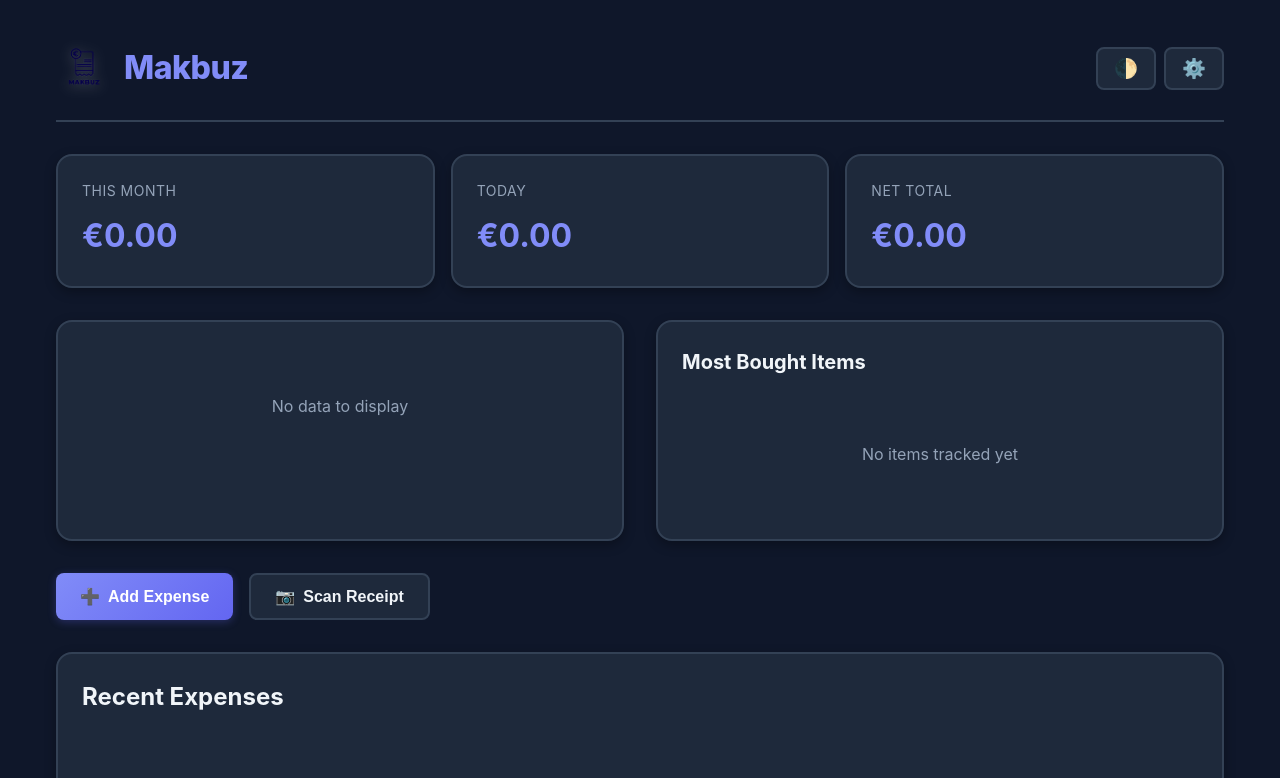
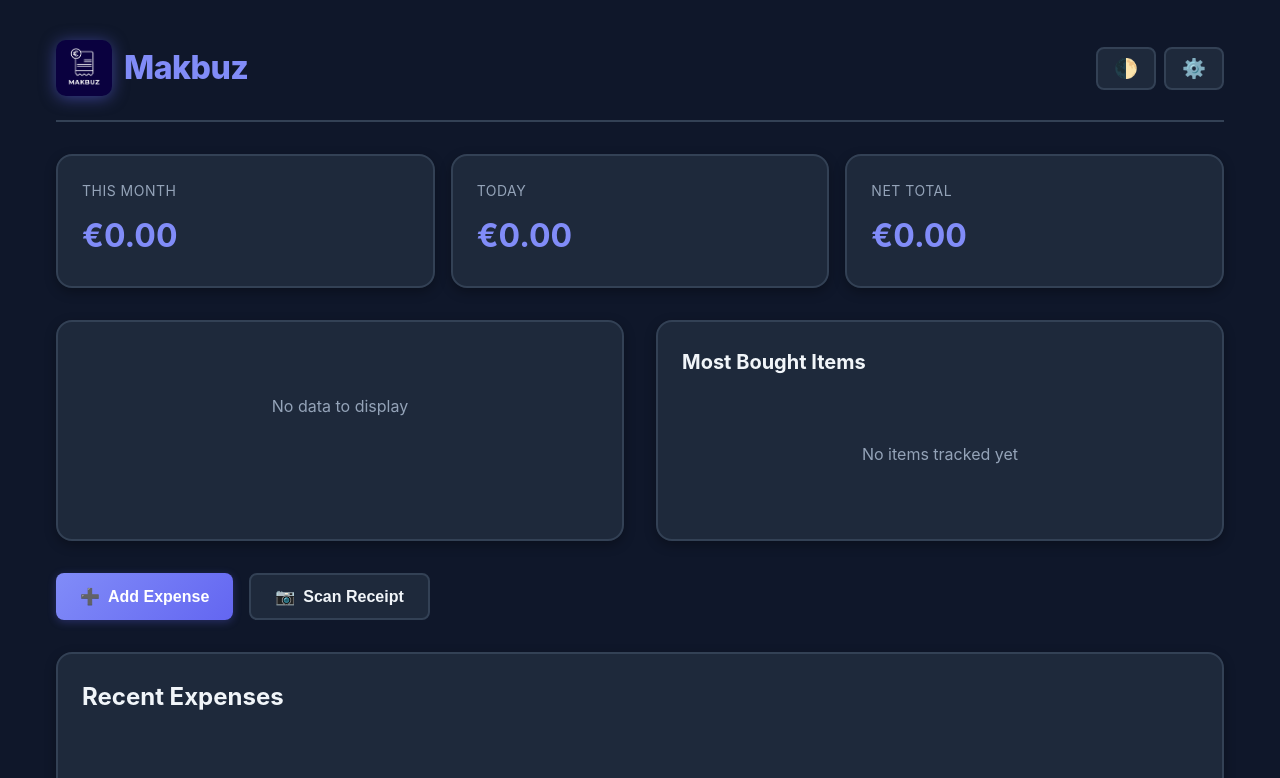
Before and after one commit to batuhancelasun/makbuz, a website: page public/index.html in a window 1280 px wide. Both pictures are taken after a click on the button "Toggle theme". Shown: the top 778 px of the page. Drawn offline with nearby package versions, Linux system fonts and the light colour scheme; no server answers.

Commit message:
Add dark mode logo, include original logos in repo

```diff
--- a/public/index.html
+++ b/public/index.html
@@ -14,7 +14,9 @@
     <div class="container">
         <header>
             <h1 class="logo-clickable" onclick="showView('dashboardView')">
-                <img src="/icon-transparent.png" alt="Makbuz" class="header-icon"> Makbuz
+                <img src="/icon-transparent.png" alt="Makbuz" class="header-icon header-icon-light">
+                <img src="/icon-dark.png" alt="Makbuz" class="header-icon header-icon-dark">
+                Makbuz
             </h1>
             <div class="header-actions">
                 <button id="themeToggle" class="icon-btn" aria-label="Toggle theme">🌓</button>
--- a/public/styles.css
+++ b/public/styles.css
@@ -83,14 +83,30 @@ header h1 {
   object-fit: contain;
   filter: drop-shadow(0 2px 6px rgba(0, 0, 0, 0.3));
   transition: transform 0.2s, filter 0.3s;
+  border-radius: 10px;
 }
 
 .logo-clickable:hover .header-icon {
   transform: scale(1.05);
 }
 
-[data-theme="dark"] .header-icon {
-  filter: drop-shadow(0 2px 6px rgba(255, 255, 255, 0.4)) brightness(1.3) contrast(1.1);
+/* Light mode: show transparent icon, hide dark icon */
+.header-icon-light {
+  display: block;
+}
+
+.header-icon-dark {
+  display: none;
+}
+
+/* Dark mode: show dark icon, hide transparent icon */
+[data-theme="dark"] .header-icon-light {
+  display: none;
+}
+
+[data-theme="dark"] .header-icon-dark {
+  display: block;
+  filter: drop-shadow(0 2px 8px rgba(99, 102, 241, 0.5));
 }
 
 .header-actions {
```
Also changed, not shown: makbuz_logo.png (added), makbuz_logo_transparent.png (added), public/icon-dark.png (added), 1 other file.
